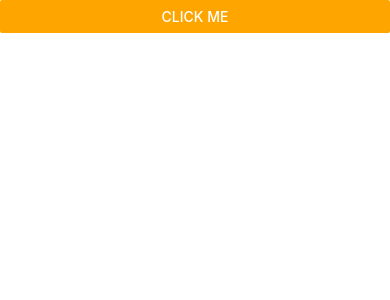
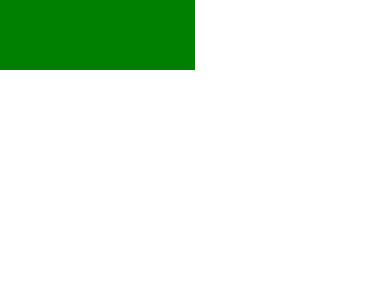
Before and after one commit to sia162/igive, a React Native app: screen / in a window 390 px wide. Shown: the top 300 px of the page. Built offline with nearby package versions, Linux system fonts and the light colour scheme.

Commit message:
b8: using Dimensions api and understanding "50%" means half of screen

```diff
--- a/App.js
+++ b/App.js
@@ -1,22 +1,24 @@
 import {
   StyleSheet,
   SafeAreaView,
-  Button,
-  Alert,
+  View,
   Platform,
   StatusBar,
+  Dimensions,
 } from "react-native";
 
 export default function App() {
+  console.log(Dimensions.get("screen"));
+
   return (
     <SafeAreaView style={styles.container}>
-      <Button
-        color="orange"
-        title="click me"
-        onPress={() =>
-          Alert.prompt("my title", "my message", (text) => console.log(text))
-        }
-      />
+      <View
+        style={{
+          backgroundColor: "green",
+          width: "50%",
+          height: 70,
+        }}
+      ></View>
       <StatusBar style="auto" />
     </SafeAreaView>
   );
```
